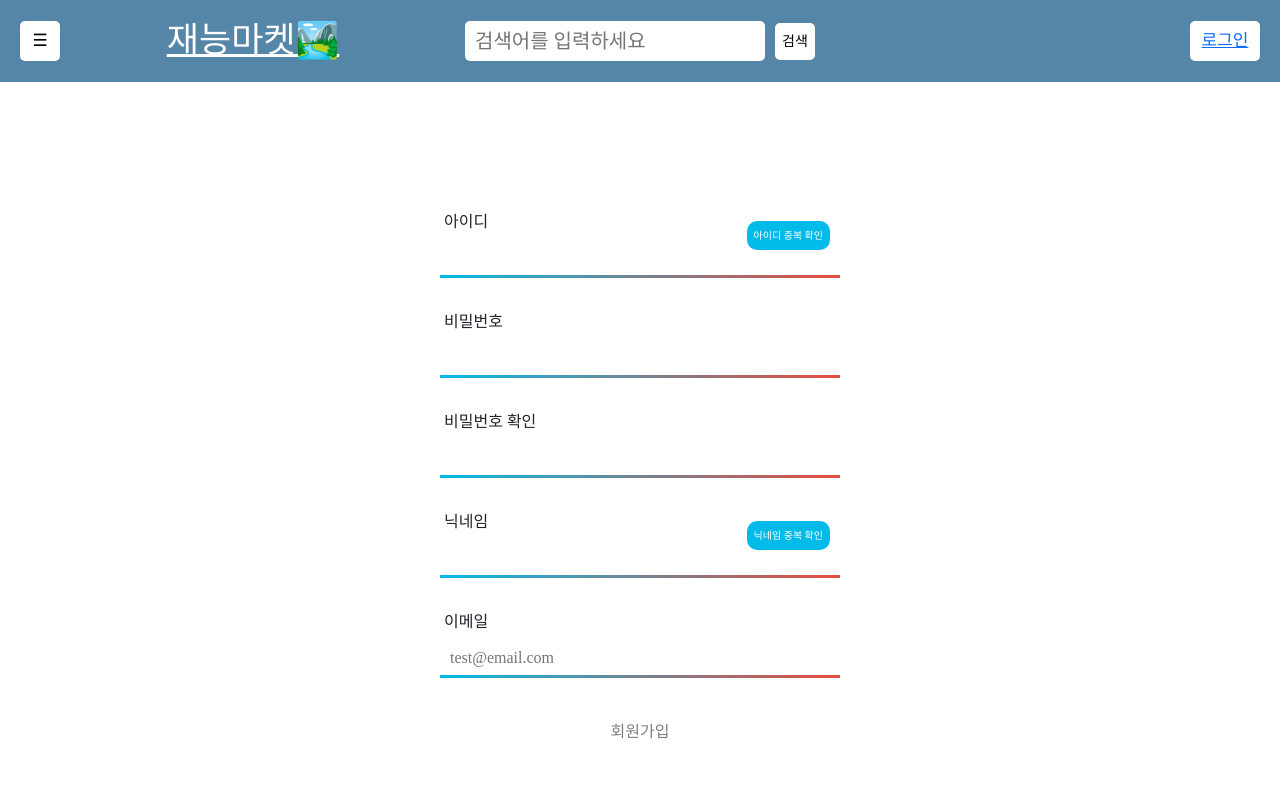
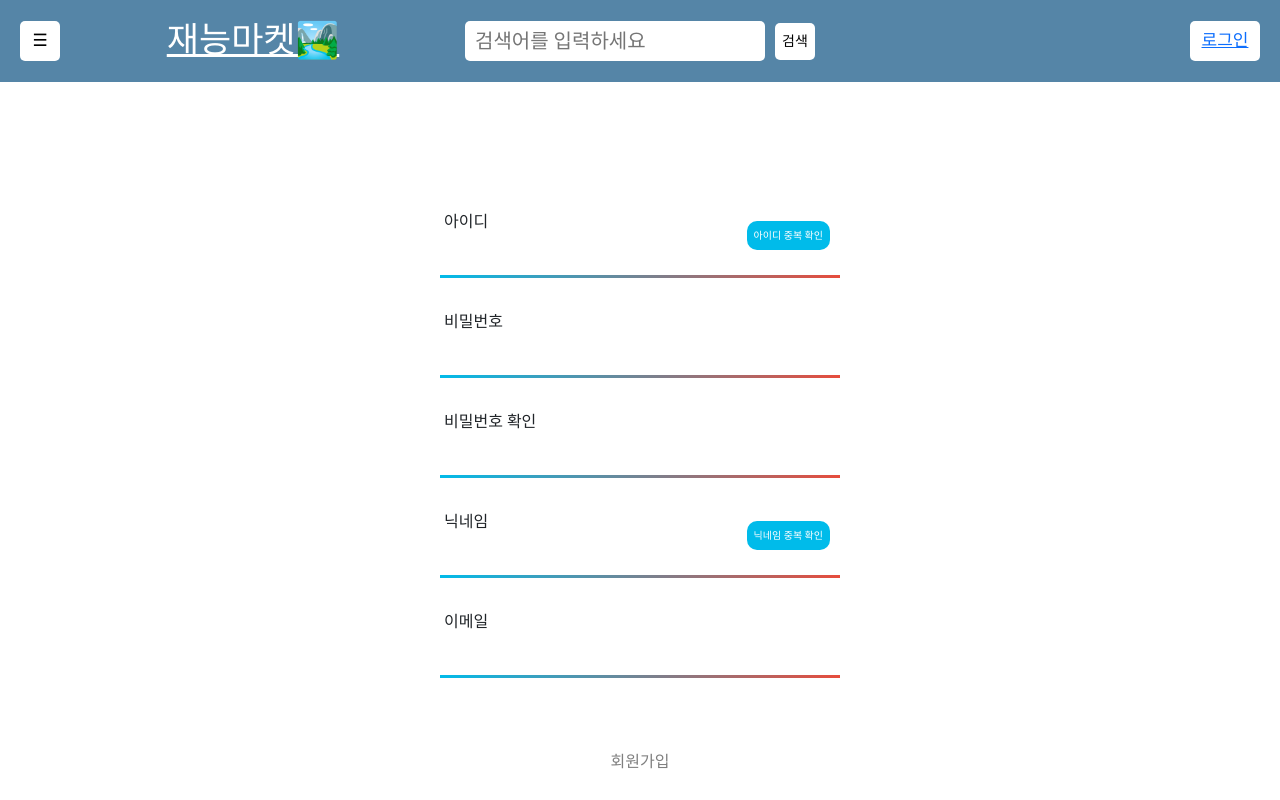
Before and after one commit to sanppi/talent_market, a React (Create React App) app in the folder client/: page /member/signup in a window 1280 px wide. Built offline with nearby package versions, Linux system fonts and the light colour scheme; a web font is replaced by a local one.

Commit message:
Module: 회원가입/로그인 input 컴포넌트화

```diff
--- /dev/null
+++ b/client/src/components/SignButton.js
@@ -0,0 +1,24 @@
+import '../styles/signbutton.scss';
+import { Link } from 'react-router-dom';
+
+export default function SignButton({ disabled, onKeyDown, type }) {
+  return (
+    <>
+      <div className="signButtonBox">
+        <button
+          type="submit"
+          className="signButton"
+          disabled={disabled}
+          onKeyDown={onKeyDown}
+        >
+          {type}
+        </button>
+        {type === '로그인' && (
+          <div>
+            <Link to="/member/signup">계정이 없으신가요?</Link>
+          </div>
+        )}
+      </div>
+    </>
+  );
+}
--- /dev/null
+++ b/client/src/components/SignInInput.js
@@ -0,0 +1,18 @@
+export default function SignInInput({
+  type,
+  id,
+  label,
+  register,
+  value,
+  isMsg,
+  msg,
+}) {
+  return (
+    <>
+      <div className="signInput">
+        <label htmlFor={id}>{label}</label>
+        <input type={type} id={id} {...register(id)} value={value} />
+      </div>
+    </>
+  );
+}
--- /dev/null
+++ b/client/src/components/SignUpInput.js
@@ -0,0 +1,35 @@
+export default function SignUpInput({
+  label,
+  type,
+  id,
+  register,
+  onChange,
+  msg,
+  value,
+  error,
+  hasButton,
+  onButtonClick,
+  validation,
+}) {
+  return (
+    <div className="signInput">
+      <label htmlFor={id}>{label}</label>
+      <input
+        type={type}
+        id={id}
+        {...register(id, validation)}
+        onChange={(e) => onChange(id, e.target.value)}
+        value={value}
+      />
+      {hasButton && (
+        <>
+          <span role="alert">{msg[`${id}Duplicate`]}</span>
+          <button type="button" onClick={() => onButtonClick(id)}>
+            {label} 중복 확인
+          </button>
+        </>
+      )}
+      {error && <small role="alert">{error.message}</small>}
+    </div>
+  );
+}
--- a/client/src/components/common/SignForm.js
+++ b/client/src/components/common/SignForm.js
@@ -1,15 +1,19 @@
-import { useEffect, useRef, useState } from 'react';
+import { useCallback, useEffect, useState } from 'react';
 import { useForm } from 'react-hook-form';
-import { useNavigate, Link } from 'react-router-dom';
+import { useNavigate } from 'react-router-dom';
 import axios from 'axios';
 import '../../styles/signform.scss';
+import SignUpInput from '../SignUpInput';
+import SignButton from '../SignButton';
+import SignInInput from '../SignInInput';
 
 export default function SignForm({ type }) {
   const [isSignUp, setIsSignUp] = useState(false);
   const [signInCk, setSignInCk] = useState(false);
   const [signUpCk, setSignUpCk] = useState({ id: false, nickname: false });
   const [msg, setMsg] = useState({
-    valid: '',
+    validIn: '',
+    validUp: '',
     idDuplicate: '',
     nicknameDuplicate: '',
   });
@@ -24,28 +28,53 @@ export default function SignForm({ type }) {
     trigger,
   } = useForm();
 
-  const idValue = watch('id') || '';
-  const pwValue = watch('pw') || '';
-  const nicknameValue = watch('nickname') || '';
+  const watchObj = watch();
 
   useEffect(() => {
     setIsSignUp(type === 'signup');
   }, [type]);
 
+  // 중복 체크 미통과 시 메시지 초기화
+  useEffect(() => {
+    if (isSignUp && (!signUpCk.id || !signUpCk.nickname)) {
+      setMsg((prev) => ({
+        ...prev,
+        validUp: '',
+      }));
+    }
+  }, [signUpCk.id, signUpCk.nickname, isSignUp]);
+
+  // 사용자가 폼 필드 값을 변경할 때 메시지 초기화
+  useEffect(() => {
+    setMsg((prev) => ({
+      ...prev,
+      validUp: '',
+    }));
+  }, [watchObj.id, watchObj.nickname]);
+
   // 로그인 시 빈값 확인
   useEffect(() => {
-    const isIdValid = idValue.trim() !== '';
-    const isPwValid = pwValue.trim() !== '';
+    const isIdValid = (watchObj.id || '').trim() !== '';
+    const isPwValid = (watchObj.pw || '').trim() !== '';
     const isSignInValid = isIdValid && isPwValid;
 
     setSignInCk(isSignInValid);
-  }, [idValue, pwValue]);
+
+    // id나 pw가 바뀌면 해당 메시지 초기화
+    setMsg((prev) => ({
+      ...prev,
+      validIn: '',
+    }));
+  }, [watchObj.id, watchObj.pw]);
 
   // 수동으로 유효성 검사
-  const handleInputChange = async (fieldName, value) => {
+  const handleInputChange = useCallback(
+    async (fieldName, value) => {
       setValue(fieldName, value);
       await trigger(fieldName);
-  };
+    },
+    [setValue, trigger]
+  );
 
   const onSubmit = async (data) => {
     // 회원가입 시
@@ -70,13 +99,12 @@ export default function SignForm({ type }) {
       } else {
         setMsg((prev) => ({
           ...prev,
-          valid: '아이디와 닉네임 중복 확인해 주세요.',
+          validUp: '아이디와 닉네임 중복 확인해 주세요.',
         }));
         // TODO : 아이디나 닉네임 값이 변경되면 다시 setMsg valid 빈값으로
       }
       // 로그인 시
     } else if (!isSignUp && signInCk) {
-      console.log('aaa');
       try {
         const response = await axios({
           url: 'http://localhost:8000/member/signin',
@@ -90,7 +118,7 @@ export default function SignForm({ type }) {
         else {
           setMsg((prev) => ({
             ...prev,
-            valid: '아이디와 비밀번호가 일치하지 않습니다.',
+            validIn: '아이디와 비밀번호가 일치하지 않습니다.',
           }));
         }
       } catch (err) {
@@ -99,17 +127,9 @@ export default function SignForm({ type }) {
     }
   };
 
-  const pw = useRef();
-  pw.current = watch('pw');
-
-  // TEMP : 중복 체크 확인용 콘솔
-  // useEffect(() => {
-  //   console.log('signUpCk updated:', signUpCk);
-  //   console.log('msg updated:', msg);
-  // }, [signUpCk, msg]);
-
   // 중복 체크
-  const handleCheck = async (type, value) => {
+  const handleCheck = useCallback(
+    async (type, value) => {
       try {
         if (errors.id) {
           setMsg((prev) => ({
@@ -140,12 +160,14 @@ export default function SignForm({ type }) {
       } catch (err) {
         console.error('중복 체크 에러: ', err);
       }
-  };
+    },
+    [setSignUpCk, setMsg, errors.id]
+  );
 
   // 엔터키 동작
   const handleEnter = (e) => {
     if (e.key === 'Enter') {
-      handleSubmit(onSubmit)();
+      handleSubmit(onSubmit);
     }
   };
 
@@ -156,37 +178,33 @@ export default function SignForm({ type }) {
           <div className="signInputForm">
             {isSignUp ? (
               <>
-                <div className="signInput">
-                  <label htmlFor="id">아이디</label>
-                  <input
+                <SignUpInput
+                  label="아이디"
                   type="text"
                   id="id"
-                    {...register('id', {
+                  register={register}
+                  onChange={(id, value) => handleInputChange(id, value)}
+                  value={watchObj?.id || ''}
+                  validation={{
                     required: '아이디는 필수값입니다.',
                     pattern: {
                       value: /^[a-zA-Z0-9]{2,20}$/,
-                        message:
-                          '아이디는 영문자나 숫자 2자리 이상 입력하세요.',
+                      message: '아이디는 영문자나 숫자 2자리 이상 입력하세요.',
                     },
-                    })}
-                    onChange={(e) => handleInputChange('id', e.target.value)}
+                  }}
+                  error={errors.id}
+                  hasButton={true}
+                  onButtonClick={(type) => handleCheck(type, watchObj.id)}
+                  msg={msg}
                 />
-                  <span role="alert">{msg.idDuplicate}</span>
-                  <button
-                    type="button"
-                    onClick={() => handleCheck('id', idValue)}
-                  >
-                    아이디 중복 확인
-                  </button>
-                  {errors.id && <small role="alert">{errors.id.message}</small>}
-                </div>
-                <div className="signInput">
-                  <label htmlFor="pw">비밀번호</label>
-                  <input
+                <SignUpInput
+                  label="비밀번호"
                   type="password"
                   id="pw"
-                    ref={pw}
-                    {...register('pw', {
+                  register={register}
+                  onChange={handleInputChange}
+                  value={watchObj?.pw || ''}
+                  validation={{
                     required: '비밀번호는 필수값입니다.',
                     pattern: {
                       value:
@@ -194,119 +212,99 @@ export default function SignForm({ type }) {
                       message:
                         '비밀번호는 숫자, 영소문자, 영대문자, 특수기호 포함 8자 이상 입력하세요.',
                     },
-                    })}
-                    onChange={(e) => handleInputChange('pw', e.target.value)}
+                  }}
+                  error={errors.pw}
+                  hasButton={false}
                 />
-                  {errors.pw && <small role="alert">{errors.pw.message}</small>}
-                </div>
                 <div className="signUp">
-                  <div className="signInput">
-                    <label htmlFor="pwCk">비밀번호 확인</label>
-                    <input
+                  <SignUpInput
+                    label="비밀번호 확인"
+                    type="password"
                     id="pwCk"
-                      type="password"
-                      {...register('pwCk', {
+                    register={register}
+                    onChange={(id, value) => handleInputChange(id, value)}
+                    value={watchObj?.pwCk || ''}
+                    validation={{
                       required: '비밀번호를 다시 입력해 주세요.',
                       validate: {
                         check: (val) => {
-                            if (pw.current !== val)
+                          if (watchObj.pw !== val)
                             return '비밀번호가 일치하지 않습니다.';
                         },
                       },
-                      })}
-                      onChange={(e) =>
-                        handleInputChange('pwCk', e.target.value)
-                      }
+                    }}
+                    error={errors.pwCk}
+                    hasButton={false}
                   />
-                    {errors.pwCk && (
-                      <small role="alert">{errors.pwCk.message}</small>
-                    )}
-                  </div>
-                  <div className="signInput">
-                    <label htmlFor="nickname">닉네임</label>
-                    <input
+                  <SignUpInput
+                    label="닉네임"
                     type="text"
                     id="nickname"
-                      {...register('nickname', {
+                    register={register}
+                    onChange={handleInputChange}
+                    value={watchObj?.nickname || ''}
+                    error={errors.nickname}
+                    validation={{
                       required: '닉네임은 필수값입니다.',
-                      })}
-                      onChange={(e) =>
-                        handleInputChange('nickname', e.target.value)
+                    }}
+                    hasButton={true}
+                    onButtonClick={(type) =>
+                      handleCheck(type, watchObj.nickname)
                     }
+                    msg={msg}
                   />
-                    <span role="alert">{msg.nicknameDuplicate}</span>
-
-                    <button
-                      type="button"
-                      onClick={() => handleCheck('nickname', nicknameValue)}
-                    >
-                      닉네임 중복 확인
-                    </button>
-                    {errors.nickname && (
-                      <small role="alert">{errors.nickname.message}</small>
-                    )}
-                  </div>
-                  <div className="signInput">
-                    <label htmlFor="email">이메일</label>
-                    <input
+                  <SignUpInput
+                    label="이메일"
                     type="email"
                     id="email"
-                      placeholder="test@email.com"
-                      {...register('email', {
+                    register={register}
+                    onChange={handleInputChange}
+                    value={watchObj?.email || ''}
+                    validation={{
                       pattern: {
                         value: /^[a-zA-Z0-9]+@[a-z]+.[a-z]+$/,
                         message: '올바른 이메일 형식을 입력하세요.',
                       },
-                      })}
-                      onChange={(e) =>
-                        handleInputChange('email', e.target.value)
-                      }
+                    }}
+                    error={errors.email}
+                    hasButton={false}
                   />
-                    {errors.email && (
-                      <small role="alert">{errors.email.message}</small>
-                    )}
-                    <div className="signMsg">
-                      {!signUpCk.id || !signUpCk.nickname ? msg.valid : ''}
-                    </div>
-                  </div>
+                  <div className="signMsg">{msg.validUp}</div>
                   {/* TODO : 결제 정보(은행, 계좌번호) 컴포넌트 */}
-                  <div className="signButtonBox">
-                    <button
-                      type="submit"
-                      className="signButton"
+                  <SignButton
                     disabled={!isValid}
                     onKeyDown={(e) => handleEnter(e)}
-                    >
-                      회원가입
-                    </button>
-                  </div>
+                    type="회원가입"
+                    isMsg={false}
+                  />
                 </div>
               </>
             ) : (
               <>
-                <div className="signInput">
-                  <label htmlFor="id">아이디</label>
-                  <input type="text" id="id" {...register('id')} />
-                </div>
-                <div className="signInput">
-                  <label htmlFor="pw">비밀번호</label>
-                  <input type="password" id="pw" ref={pw} {...register('pw')} />
-                  <div className="signMsg">{msg.valid}</div>
-                </div>
+                <SignInInput
+                  id="id"
+                  register={register}
+                  type="text"
+                  label="아이디"
+                  value={watchObj?.id || ''}
+                  isMsg={false}
+                />
+                <SignInInput
+                  id="pw"
+                  register={register}
+                  type="password"
+                  label="비밀번호"
+                  value={watchObj?.pw || ''}
+                  isMsg={true}
+                  msg={msg.validIn}
+                />
+                <div className="signMsg">{msg.validIn}</div>
                 <div className="signIn">
-                  <div className="signButtonBox">
-                    <button
-                      type="submit"
-                      className="signButton"
+                  <SignButton
                     disabled={!signInCk}
                     onKeyDown={(e) => handleEnter(e)}
-                    >
-                      로그인
-                    </button>
-                    <div>
-                      <Link to="/member/signup">계정이 없으신가요?</Link>
-                    </div>
-                  </div>
+                    type="로그인"
+                  />
                 </div>
               </>
             )}
--- /dev/null
+++ b/client/src/styles/signbutton.scss
@@ -0,0 +1,44 @@
+@import './utilies';
+* {
+  box-sizing: border-box;
+}
+
+.signButtonBox {
+  display: flex;
+  flex-direction: column;
+  justify-content: center;
+  align-items: center;
+
+  .signButton {
+    @include button(20px, 10px);
+    margin: 0 20px;
+    width: 100%;
+    background-color: var(--main-blue);
+    color: white;
+
+    &:hover {
+      background-color: var(--main-blue);
+    }
+
+    &:disabled {
+      background-color: transparent;
+      color: rgba(0, 0, 0, 0.5);
+    }
+  }
+
+  div:last-child {
+    margin-top: 20px;
+  }
+
+  a {
+    font-size: 13px;
+    opacity: 0.6;
+    text-decoration: none;
+    color: var(--main-blue);
+    transition: opacity 0.3s ease;
+
+    &:hover {
+      opacity: 1;
+    }
+  }
+}
--- a/client/src/styles/signform.scss
+++ b/client/src/styles/signform.scss
@@ -22,6 +22,12 @@ $transition-duration: 0.5s;
 
     .signIn {
       animation: slide $transition-duration ease-in-out;
+    }
+
+    .signMsg {
+      @include smallText(12px, tomato, 15px);
+      text-align: center;
+      height: 30px;
     }
 
     .signInput {
@@ -78,52 +84,6 @@ $transition-duration: 0.5s;
         display: block;
         @include smallText(11px, tomato, 10px);
       }
-
-      .signMsg {
-        @include smallText(12px, tomato, 15px);
-        text-align: center;
-        height: 30px;
-      }
-    }
-
-    .signButtonBox {
-      display: flex;
-      flex-direction: column;
-      justify-content: center;
-      align-items: center;
-
-      .signButton {
-        @include button(20px, 10px);
-        margin: 0 20px;
-        width: 100%;
-        background-color: var(--main-blue);
-        color: white;
-
-        &:hover {
-          background-color: var(--main-blue);
-        }
-
-        &:disabled {
-          background-color: transparent;
-          color: rgba(0, 0, 0, 0.5);
-        }
-      }
-
-      div:last-child {
-        margin-top: 20px;
-      }
-
-      a {
-        font-size: 13px;
-        opacity: 0.6;
-        text-decoration: none;
-        color: var(--main-blue);
-        transition: opacity 0.3s ease;
-
-        &:hover {
-          opacity: 1;
-        }
-      }
     }
   }
 }
```
Lines whose indentation alone changed are shown as unchanged.
